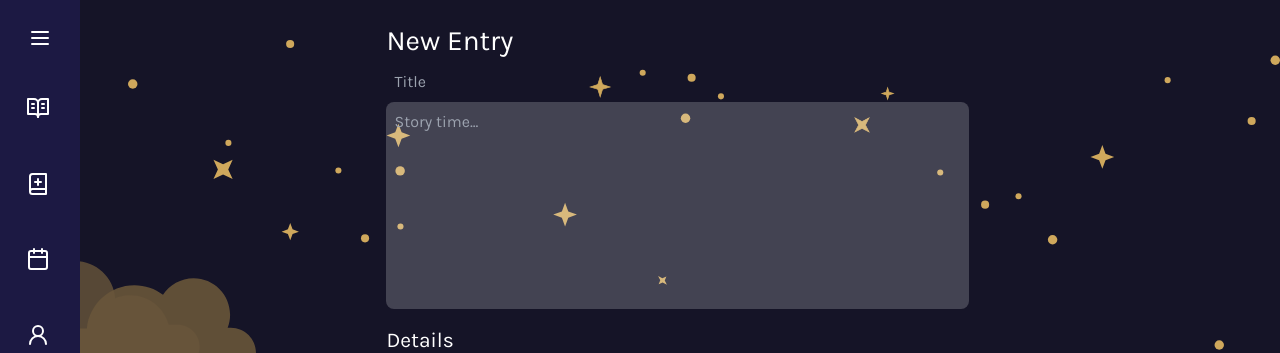
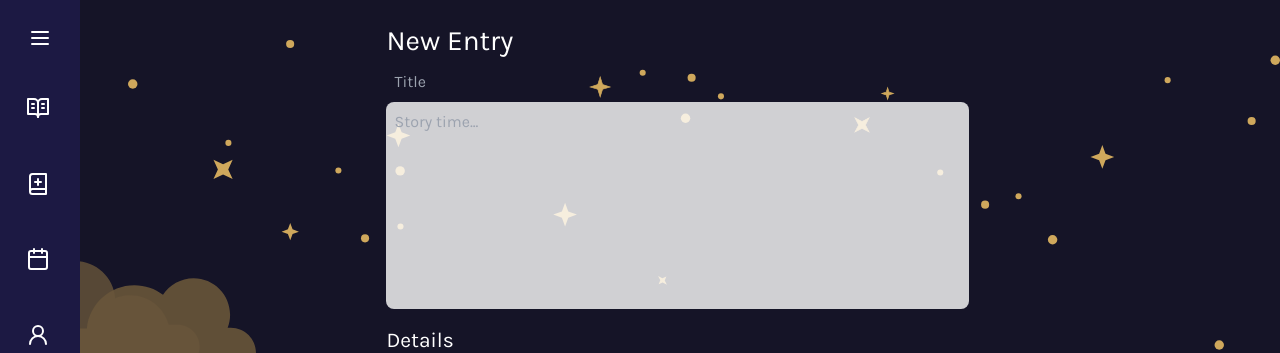
Before and after one commit to zlaud/dreamlog, a Next.js app: page /new-entry in a window 1280 px wide. Shown: the top 353 px of the page. Built offline with nearby package versions, Linux system fonts and the light colour scheme; no server answers; sample sign-in values are in the browser's storage.

Commit message:
Your commit message here

```diff
--- a/src/app/(with-nav)/new-entry/NewEntry.module.css
+++ b/src/app/(with-nav)/new-entry/NewEntry.module.css
@@ -1,4 +1,3 @@
-
 .page {
     display: flex;
     justify-content: center;
@@ -22,6 +21,7 @@
 }
 
 
+
 .title input {
     padding: 8px;
     border: none;
@@ -29,11 +29,7 @@
     outline: none;
 }
 .description, .viewDescription{
-
-    /*border-width: 1px;*/
-    /*border-style: solid;*/
-    /*border-color: rgba(255, 255, 255, 0.8);*/
-    background: rgba(255,255,255,0.2);
+    background: rgba(255,255,255,0.8);
     border-radius: 8px;
     margin-bottom: 1rem;
 }
@@ -47,7 +43,7 @@
     resize: none;
 
 }
-.description textarea {
+.description textarea, .title input {
     background-color: transparent;
 }
 
@@ -62,10 +58,6 @@
     margin-bottom: 16px;
     background: rgba(255,255,255,0.2);
     border-radius: 8px;
-    /*background-color: transparent;*/
-    /*border-width: 1px;*/
-    /*border-style: solid;*/
-    /*border-color: rgba(255, 255, 255, 0.5);*/
 }
 .newEntry ul li label, .viewDetails li, .edit ul li label{
     color: rgba(255, 255, 255, 0.8);
@@ -106,8 +98,8 @@
     position: absolute;
     top: -36px;
     left: -150%;
-    transition: left 0.3s ease; /* Simplified animation */
-    z-index: -1; /* Ensure it is behind the text */
+    transition: left 0.3s ease;
+    z-index: -1;
 }
 .editButton {
     display: flex;
```
